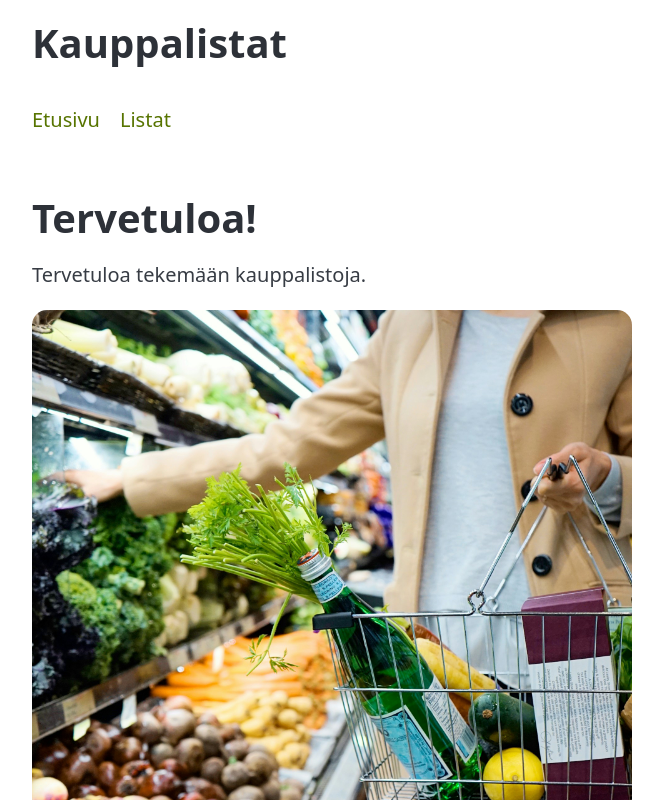
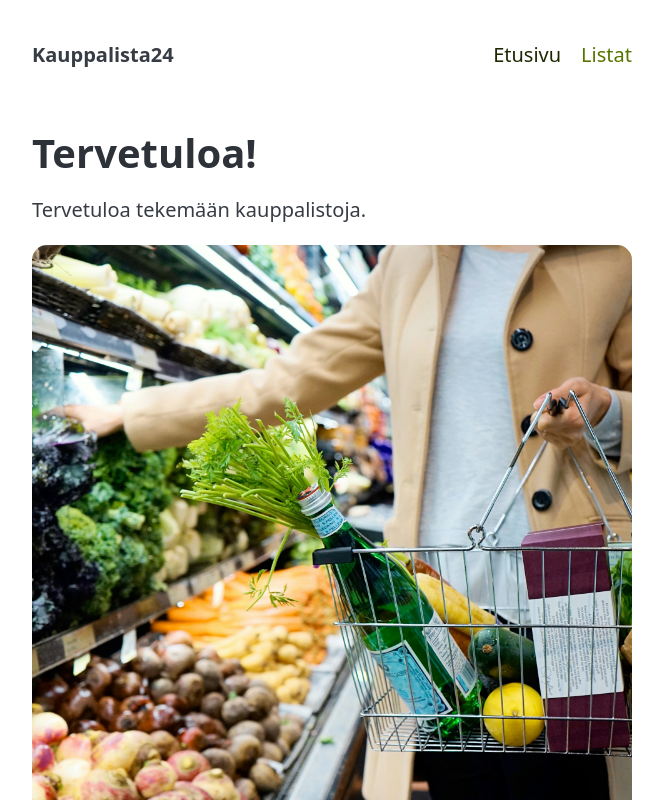
Before and after one commit to Raision-seudun-koulutuskuntayhtyma/kauppalista24, a SvelteKit app in the folder kauppalista/: page / in a window 1280 px wide. Shown: the top 800 px of the page, without its empty margins (308-971 px from the left). Built offline with nearby package versions, Linux system fonts and the light colour scheme.

Commit message:
Paranna navigaatiota ja lisää sivukohtainen otsikko

```diff
--- a/kauppalista/src/routes/+layout.svelte
+++ b/kauppalista/src/routes/+layout.svelte
@@ -1,13 +1,30 @@
 <script>
+    import {page} from '$app/stores';
+
     import './global.scss';
+
+    $: url = $page.route.id;
 </script>
 
 <header>
-    <h1>Kauppalistat</h1>
     <nav>
         <ul>
-            <li><a href="/">Etusivu</a></li>
-            <li><a href="/listat">Listat</a></li>
+            <li>
+                <strong>
+                    Kauppalista24
+                    {#if $page.data.otsikko}
+                        / {$page.data.otsikko}
+                    {/if}
+                </strong>
+            </li>
+        </ul>
+        <ul>
+            <li>
+                <a href="/" aria-current={url == '/'}>Etusivu</a>
+            </li>
+            <li>
+                <a href="/listat" aria-current={url == '/listat'}>Listat</a>
+            </li>
         </ul>
     </nav>
 </header>
--- /dev/null
+++ b/kauppalista/src/routes/listat/+page.js
@@ -0,0 +1,3 @@
+export function load() {
+    return {otsikko: 'Listat'};
+}
--- /dev/null
+++ b/kauppalista/src/routes/listat/[listaId]/+page.js
@@ -0,0 +1,3 @@
+export function load() {
+    return {otsikko: 'Listan nimi...'};  // TODO: Hae listan nimi
+}
```
